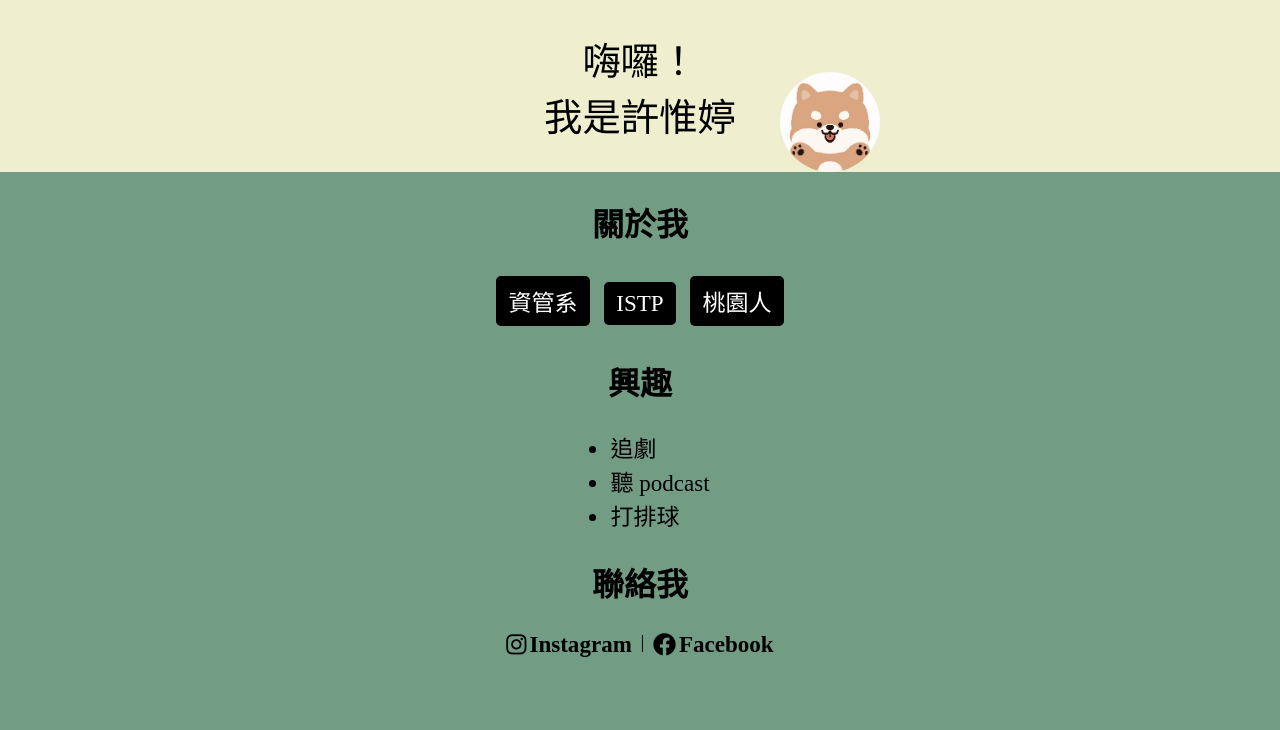
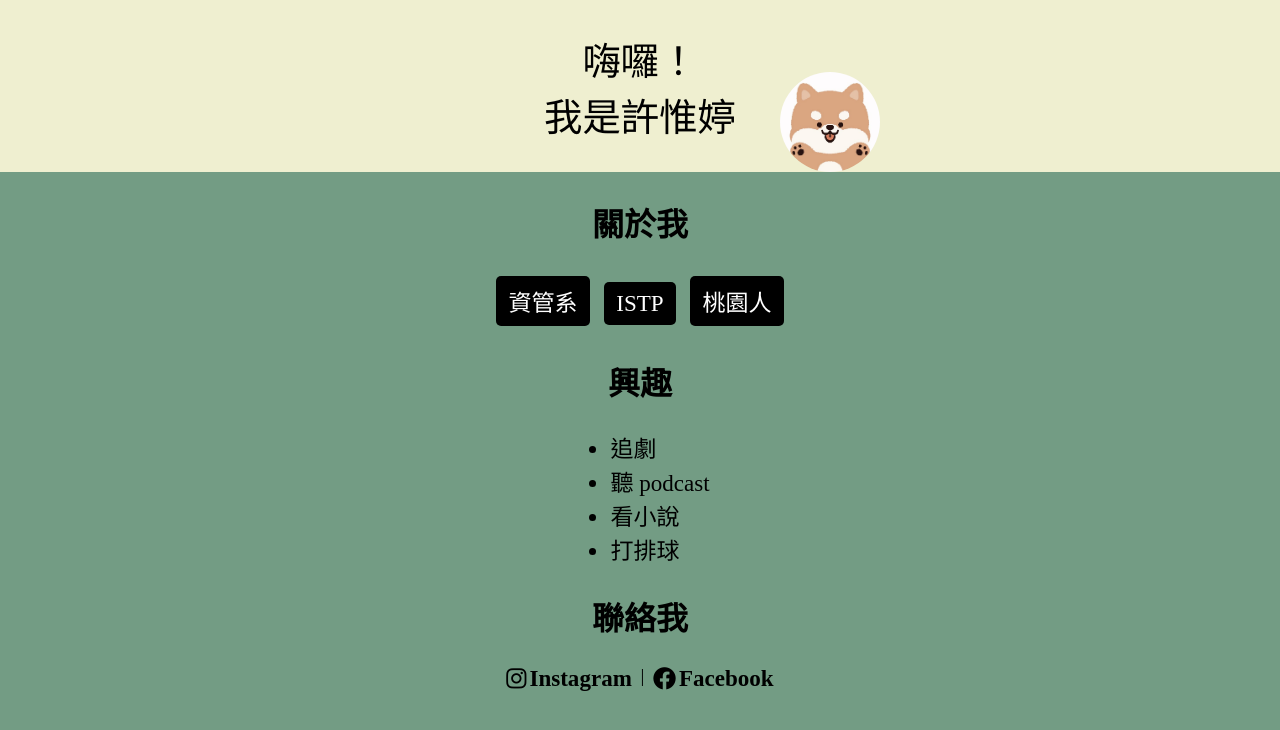
Before and after one commit to sdsfvvbn/my-intro-page, a plain HTML site: page index.html in a window 1280 px wide. Drawn offline with Linux system fonts and the light colour scheme; a web font is replaced by a local one.

Commit message:
Update index.html

```diff
--- a/index.html
+++ b/index.html
@@ -29,14 +29,15 @@
         </div>
     </section>
     <section class="interest">
-        <h2>興趣</h2>
+        <h2 class="length">興趣</h2>
         <ul>
             <li>追劇</li>
             <li>聽 podcast</li>
+            <li>看小說</li>
             <li>打排球</li>
         </ul>
     </section>
-     <h2>聯絡我</h2>
+     <h2 class="length">聯絡我</h2>
     <section class="contact">
 
         <a href="https://www.instagram.com/wendy.hsu.90410?igsh=MmR5NzhiMzYzZGk1&utm_source=qr">
```
